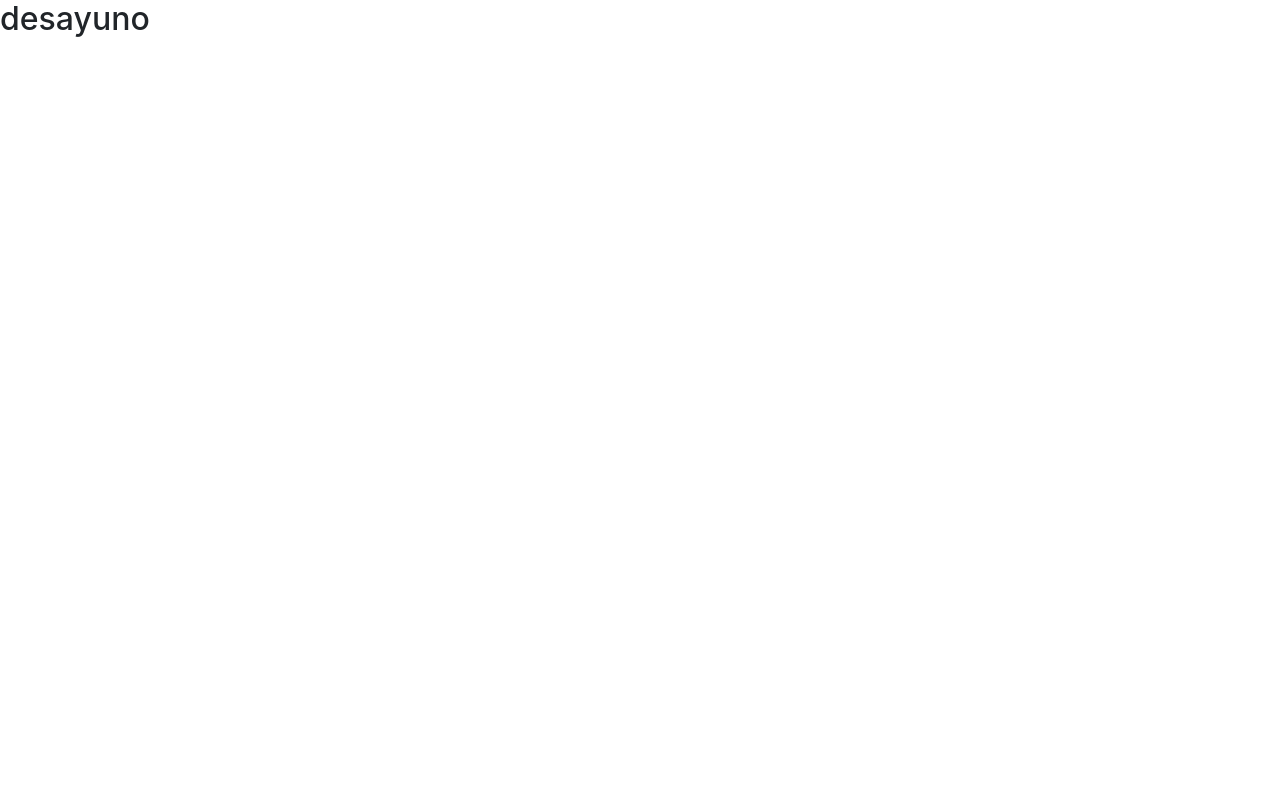
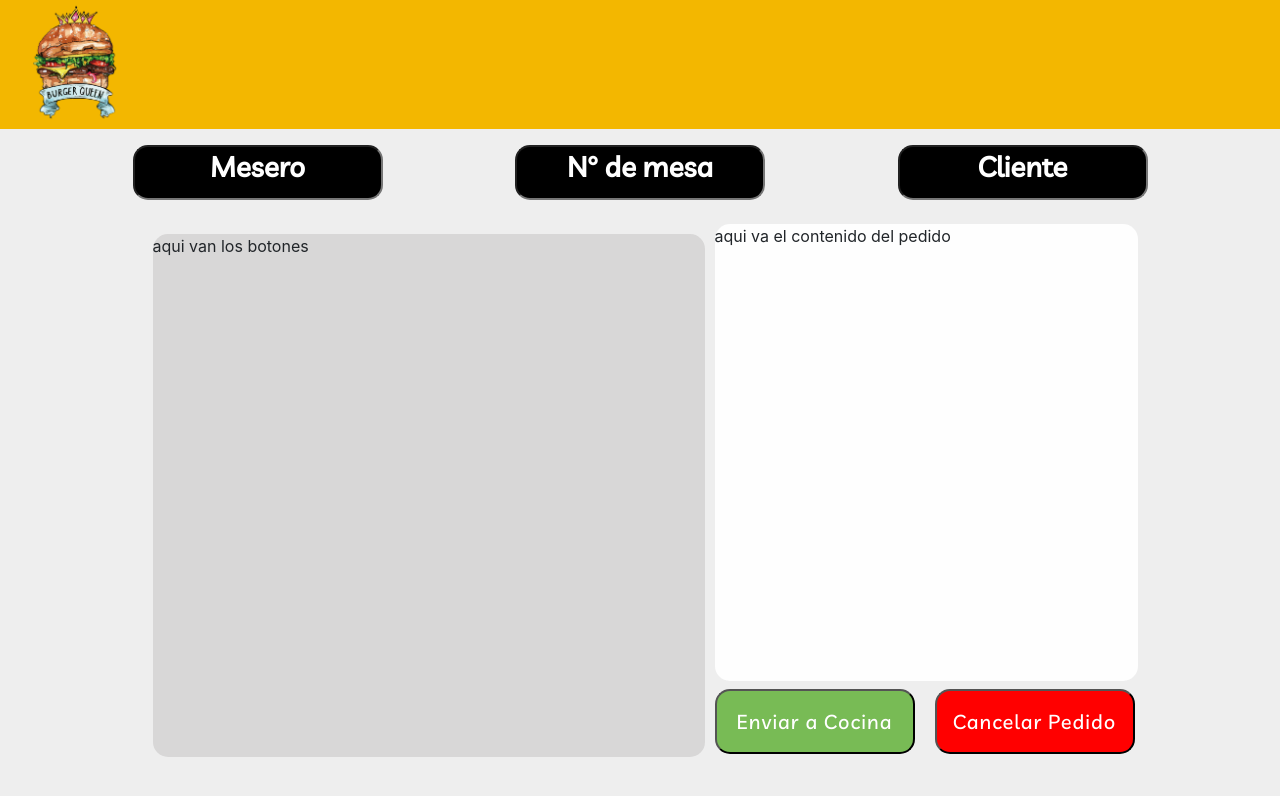
Before and after one commit to Eileencisternas/scl015-burger-queen, a React (Create React App) app: page /Mesero in a window 1280 px wide. Shown: the top 796 px of the page. Built offline with nearby package versions, Linux system fonts and the light colour scheme.

Commit message:
css componente mesero

```diff
--- a/public/index.html
+++ b/public/index.html
@@ -2,7 +2,7 @@
 <html lang="en">
   <head>
     <meta charset="utf-8" />
-    <link rel="icon" href="%PUBLIC_URL%/favicon.ico" />
+    <link rel="icon" href="../src/components/Home/ImgHome/proyecto6.png" />
     <meta name="viewport" content="width=device-width, initial-scale=1" />
     <meta name="theme-color" content="#000000" />
     <meta
--- a/src/App.jsx
+++ b/src/App.jsx
@@ -3,9 +3,9 @@ import {
   BrowserRouter as Router,
   Switch,
   Route,
-  Link,
+
   } from 'react-router-dom'
-import OpcionesMesero from './components/Mesero/Mesero';
+import Mesero from './components/Mesero/Mesero';
 import Home from './components/Home/Home';
 import Cocina from './components/Cocina/Cocina';
 
@@ -20,7 +20,7 @@ function App() {
             <Home></Home>
            </Route>
            <Route path="/Mesero" >
-            <OpcionesMesero></OpcionesMesero>
+            <Mesero></Mesero>
 
            </Route>
            <Route path="/Cocina">
--- a/src/components/Home/Home.jsx
+++ b/src/components/Home/Home.jsx
@@ -1,6 +1,6 @@
 import React from 'react'
 import { useHistory } from 'react-router-dom';
-import Style from './Home.css';
+import './Home.css';
 import proyecto6 from './ImgHome/proyecto6.png'
 
 const Home = () => {
--- a/src/components/Mesero/Mesero.css
+++ b/src/components/Mesero/Mesero.css
@@ -0,0 +1,157 @@
+.Mesero-header{
+    background: #F3B700;
+}
+.Logo-Mesero{
+    width: 92px;
+    position: relative;
+    left: 30px;
+}
+.Mesero-body{
+    background: #EEEEEE;
+    height: 895px;
+}
+.Mesero-datos{
+    display: flex;
+    justify-content: center;
+    place-content: space-evenly;
+}
+.input-mesero{
+    appearance: none;
+    background: black;
+    color: white;
+    font-family: Livvic;
+    font-style: normal;
+    font-weight: bold;
+    font-size: 13px;
+    line-height: 26px;
+    text-align: center;
+    border-radius: 15px;
+    outline: none;
+    position: relative;
+    width: 250px;
+    height: 55px;
+    top: 16px;
+}
+.input-mesero::placeholder{
+    outline: none;
+    color: white;
+    font-family: Livvic;
+    font-style: normal;
+    font-weight: bold;
+    font-size: 28px;
+    line-height: 26px;
+    text-align: center;
+    border-radius: 15px;
+}
+.input-mesa{
+    appearance: none;
+    background: black;
+    color: white;
+    font-family: Livvic;
+    font-style: normal;
+    font-weight: bold;
+    font-size: 13px;
+    line-height: 26px;
+    text-align: center;
+    border-radius: 15px;
+    outline: none;
+    position: relative;
+    width: 250px;
+    height: 55px;
+    top: 16px;
+}
+.input-mesa::placeholder{
+    outline: none;
+    color: white;
+    font-family: Livvic;
+    font-style: normal;
+    font-weight: bold;
+    font-size: 28px;
+    line-height: 26px;
+    text-align: center;
+    border-radius: 15px;
+}
+.input-cliente{
+    appearance: none;
+    background: black;
+    color: white;
+    font-family: Livvic;
+    font-style: normal;
+    font-weight: bold;
+    font-size: 13px;
+    line-height: 26px;
+    text-align: center;
+    border-radius: 15px;
+    outline: none;
+    position: relative;
+    width: 250px;
+    height: 55px;
+    top: 16px;
+}
+.input-cliente::placeholder{
+    outline: none;
+    color: white;
+    font-family: Livvic;
+    font-style: normal;
+    font-weight: bold;
+    font-size: 28px;
+    line-height: 26px;
+    text-align: center;
+    border-radius: 15px;
+}
+.Mesero-options{
+    display: flex;
+    flex-direction: row;
+    justify-content: center;
+    position: relative;
+    top: 40px;
+}
+.Mesero-pedido{
+    position: relative;
+    width: 423px;
+    height: 457.11px;
+    background: #FEFEFE;
+    border-radius: 15px;
+    left: 10px;
+}
+.Mesero-productos{
+    position: relative;
+    width: 552px;
+    height: 523px;
+    top: 10px;
+    background: #D8D7D7;
+    border-radius: 15px;
+}
+.btns-pedido{
+    top: 465px;
+    position: absolute;
+}
+.enviar-cocina{
+    position: relative;
+    width: 200px;
+    height: 65px;
+    background: #78BB55;
+    border-radius: 15px;
+    font-family: Livvic;
+    font-style: normal;
+    font-weight: 500;
+    font-size: 20px;
+    line-height: 25px;
+    letter-spacing: 0.05em;
+    color: #FFFFFF;
+}
+.cancelar-pedido{
+    position: relative;
+    width: 200px;
+    height: 65px;
+    left: 20px;
+    background: #FF0000;
+    border-radius: 15px;
+    font-family: Livvic;
+    font-style: normal;
+    font-weight: 500;
+    font-size: 20px;
+    line-height: 25px;
+    letter-spacing: 0.05em;
+    color: #FFFFFF;
+}
--- a/src/components/Mesero/Mesero.jsx
+++ b/src/components/Mesero/Mesero.jsx
@@ -1,14 +1,38 @@
 import React from 'react'
+import proyecto6 from '../Home/ImgHome/proyecto6.png'
+import "./Mesero.css"
 
-
-const OpcionesMesero = () => {
+const Mesero = () => {
     return (
-        <div>
-            <h2>  desayuno</h2>
+        <div className="Mesero">
+            <div className="Mesero-header">
+            <img className="Logo-Mesero" src= {proyecto6} alt=""/>
+            </div>
+            <div className="Mesero-body">
+                <div className="Mesero-datos">
+                     <input className="input-mesero" type="text" placeholder="Mesero"/>
+                     <input className="input-mesa" type="text" placeholder="N° de mesa"/>
+                     <input className="input-cliente" type="text" placeholder="Cliente"/>
+                </div>
+                <div className="Mesero-options">
+                    <div className="Mesero-productos">
+                       <p>aqui van los botones</p>
+                    </div>
+                    <div className="Mesero-pedido">
+                         <div className="Mesero-listado">
+                          <p>aqui va el contenido del pedido</p>
+                         </div>
+                         <div className="btns-pedido">
+                            <button className="enviar-cocina">Enviar a Cocina</button>
+                            <button className="cancelar-pedido">Cancelar Pedido</button>
+                         </div>
+                    </div>
+                </div>
+            </div>
 
         </div>
     )
 
 }
 
-export default OpcionesMesero;
+export default Mesero;
```
